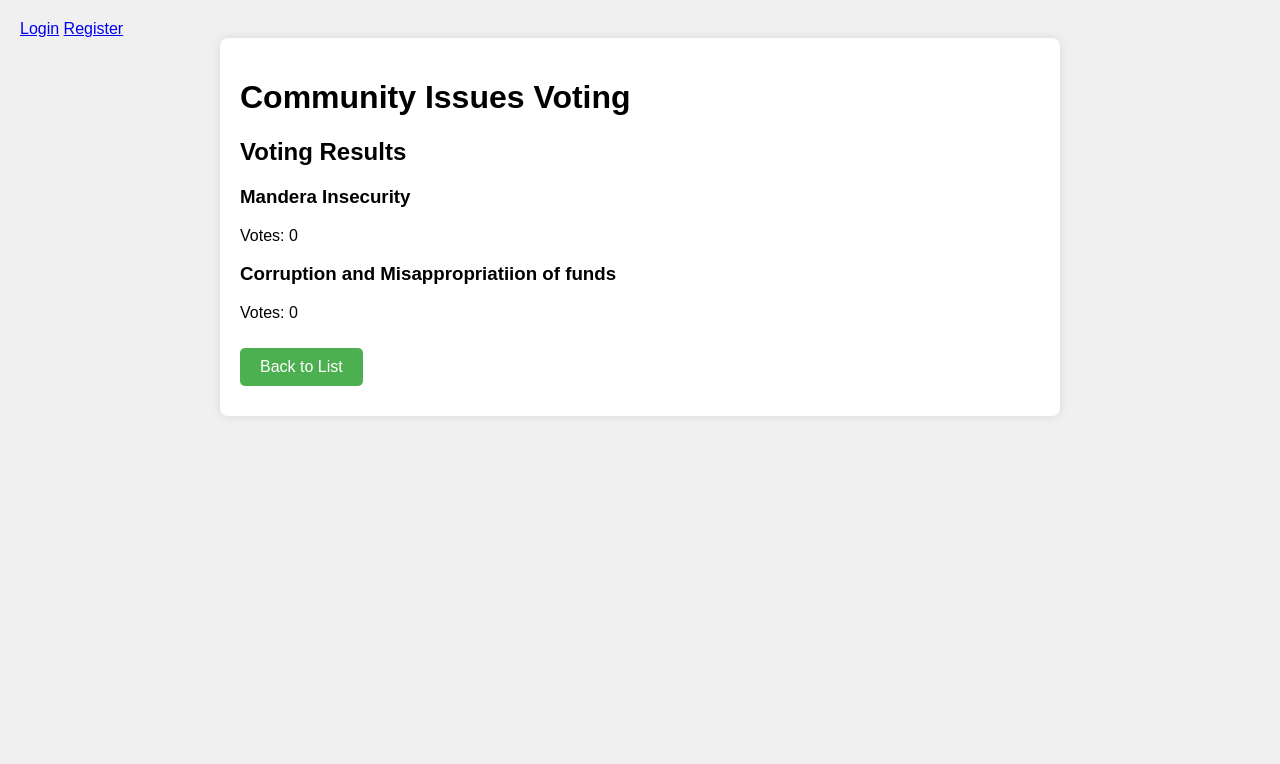
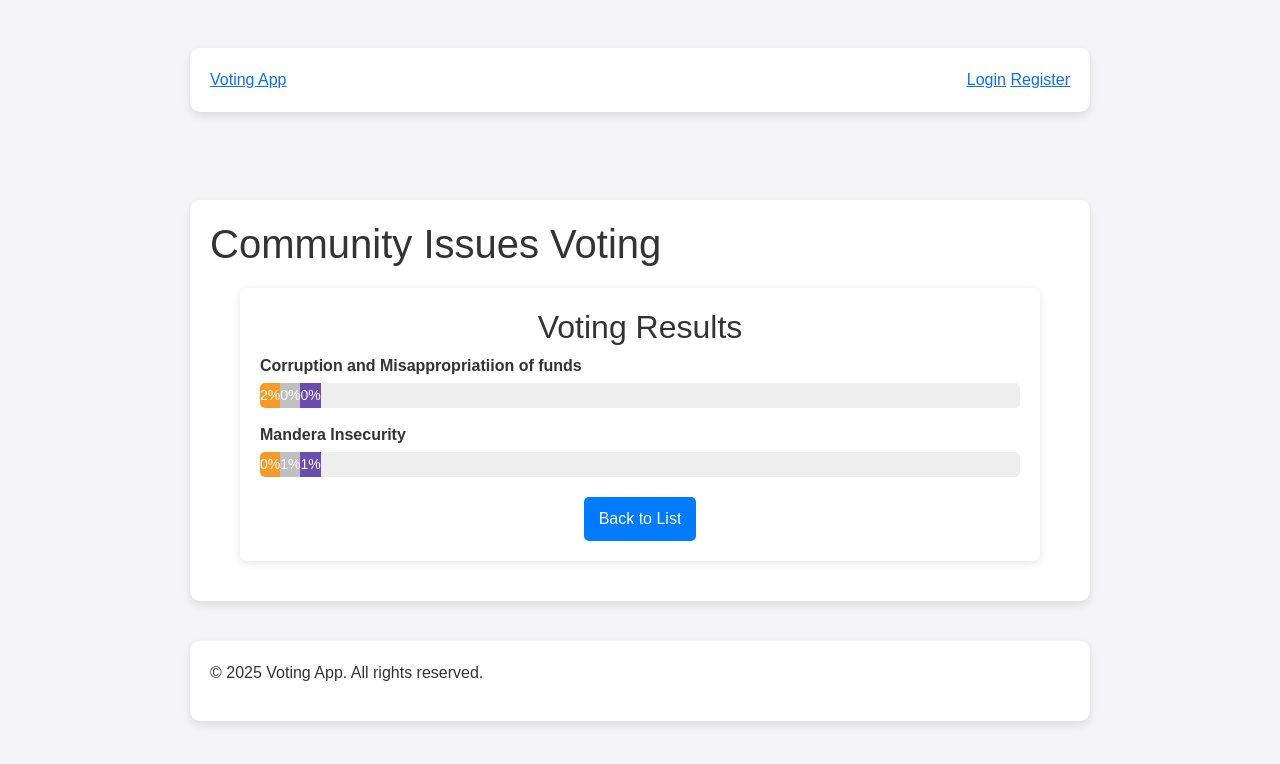
Before and after one commit to theotsori/Polling-Stats, a Flask app: page /results in a window 1280 px wide. Shown: the top 764 px of the page. Run offline with Flask 3, Linux system fonts and the light colour scheme.

Commit message:
Enhance voting application UI with new styles and templates for issues and results

```diff
--- a/app.py
+++ b/app.py
@@ -58,9 +58,13 @@ class Issue(db.Model):
 
 class UserVote(db.Model):
     id = db.Column(db.Integer, primary_key=True)
-    user_id = db.Column(db.Integer, db.ForeignKey('user.id'))
-    issue_id = db.Column(db.Integer, db.ForeignKey('issue.id'))
+    user_id = db.Column(db.Integer, db.ForeignKey('user.id'), nullable=False)
+    issue_id = db.Column(db.Integer, db.ForeignKey('issue.id'), nullable=False)
+    vote_type = db.Column(db.String(10), nullable=False)  # 'agree', 'not_sure', 'disagree'
     voted_at = db.Column(db.DateTime, default=datetime.utcnow)
+
+    user = db.relationship('User', backref='votes')
+    issue = db.relationship('Issue', backref='user_votes')
 
 # -------------------------
 # Flask-Admin Setup
@@ -170,21 +174,46 @@ def add_issue():
 @login_required
 def vote(issue_id):
     issue = Issue.query.get_or_404(issue_id)
+    vote_type = request.form.get('vote_type')
+
+    if vote_type not in ['agree', 'not_sure', 'disagree']:
+        flash('Invalid vote option.', 'error')
+        return redirect(url_for('index'))
+
     existing_vote = UserVote.query.filter_by(user_id=current_user.id, issue_id=issue_id).first()
-    if not existing_vote:
-        issue.votes += 1
-        new_vote = UserVote(user_id=current_user.id, issue_id=issue_id)
+
+    if existing_vote:
+        flash('You have already voted on this issue.', 'warning')
+    else:
+        new_vote = UserVote(user_id=current_user.id, issue_id=issue_id, vote_type=vote_type)
         db.session.add(new_vote)
         db.session.commit()
         flash('Your vote has been recorded!', 'success')
-    else:
-        flash('You have already voted on this issue.', 'warning')
+
     return redirect(url_for('index'))
 
 @app.route('/results')
 def results():
-    issues = Issue.query.order_by(Issue.votes.desc()).all()
-    return render_template('results.html', issues=issues)
+    # Fetch voting results from the database
+    results_data = db.session.query(
+        Issue.title,
+        db.func.count(UserVote.id).filter(UserVote.vote_type == "agree").label("agree"),
+        db.func.count(UserVote.id).filter(UserVote.vote_type == "not_sure").label("not_sure"),
+        db.func.count(UserVote.id).filter(UserVote.vote_type == "disagree").label("disagree"),
+        db.func.count(UserVote.id).label("total")
+    ).join(UserVote).group_by(Issue.title).all()
+
+    results = []
+    for row in results_data:
+        results.append({
+            "issue": {"title": row.title},
+            "agree": row.agree,
+            "not_sure": row.not_sure,
+            "disagree": row.disagree,
+            "total": row.total
+        })
+
+    return render_template("results.html", results=results)
 
 # -------------------------
 # Run the Application
--- a/app/templates/add_issue.html
+++ b/app/templates/add_issue.html
@@ -1,4 +1,10 @@
 {% extends "base.html" %}
+
+{% block title %}Home - Voting App{% endblock %}
+
+{% block extra_head %}
+  <link rel="stylesheet" href="{{ url_for('static', filename='style.css') }}">
+{% endblock %}
 
 {% block content %}
     <form method="POST" class="issue-form">
--- a/app/templates/base.html
+++ b/app/templates/base.html
@@ -3,11 +3,19 @@
 <head>
   <meta charset="UTF-8">
   <meta name="viewport" content="width=device-width, initial-scale=1.0">
-    <title>Voting App</title>
-    <link rel="stylesheet" href="{{ url_for('static', filename='style.css') }}">
+  <meta name="description" content="Community Issues Voting App">
+  <title>{% block title %}Voting App{% endblock %}</title>
+  <link rel="stylesheet" href="https://cdn.jsdelivr.net/npm/bootstrap@5.3.0/dist/css/bootstrap.min.css">
+  <link rel="stylesheet" href="{{ url_for('static', filename='base.css') }}">
+  {% block extra_head %}{% endblock %}
 </head>
 <body>
-    <div class="auth-links">
+  <!-- Header with Navigation -->
+  <header>
+    <div class="navbar">
+      <div class="container">
+        <a class="logo" href="{{ url_for('index') }}">Voting App</a>
+        <nav>
           {% if current_user.is_authenticated %}
             <span>Welcome, {{ current_user.username }}</span>
             <a href="{{ url_for('logout') }}">Logout</a>
@@ -18,19 +26,35 @@
             <a href="{{ url_for('login') }}">Login</a>
             <a href="{{ url_for('register') }}">Register</a>
           {% endif %}
+        </nav>
       </div>
-    <div class="container">
+    </div>
+  </header>
+
+  <!-- Main Content Area -->
+  <main class="container">
     <h1>Community Issues Voting</h1>
     {% block content %}{% endblock %}
-    </div>
-    {% with messages = get_flashed_messages() %}
+  </main>
+
+  <!-- Flash Messages -->
+  {% with messages = get_flashed_messages(with_categories=true) %}
     {% if messages %}
       <div class="flash-messages">
-                {% for message in messages %}
-                    <div class="flash">{{ message }}</div>
+        {% for category, message in messages %}
+          <div class="flash {{ category }}">{{ message }}</div>
         {% endfor %}
       </div>
     {% endif %}
   {% endwith %}
+
+  <!-- Footer -->
+  <footer>
+    <div class="container">
+      <p>&copy; {{ current_year if current_year is defined else "2025" }} Voting App. All rights reserved.</p>
+    </div>
+  </footer>
+
+  {% block extra_scripts %}{% endblock %}
 </body>
 </html>
--- a/app/templates/results.html
+++ b/app/templates/results.html
@@ -1,14 +1,36 @@
 {% extends "base.html" %}
 
+{% block title %}Voting Results - Voting App{% endblock %}
+
+{% block extra_head %}
+  <link rel="stylesheet" href="{{ url_for('static', filename='results.css') }}">
+{% endblock %}
+
 {% block content %}
+<section class="results">
+  <header>
     <h2>Voting Results</h2>
-    <div class="results-list">
-        {% for issue in issues %}
-        <div class="result-item">
-            <h3>{{ issue.title }}</h3>
-            <p>Votes: {{ issue.votes }}</p>
+  </header>
+  <section class="results-list">
+    {% for result in results %}
+      <div class="result-item">
+        <div class="issue-title">{{ result.issue.title }}</div>
+        <div class="bar-chart">
+          <div class="bar support" data-width="{{ (result.agree / result.total * 100) if result.total > 0 else 0 }}">
+            {{ result.agree }}%
+          </div>
+          <div class="bar neutral" data-width="{{ (result.not_sure / result.total * 100) if result.total > 0 else 0 }}">
+            {{ result.not_sure }}%
+          </div>
+          <div class="bar oppose" data-width="{{ (result.disagree / result.total * 100) if result.total > 0 else 0 }}">
+            {{ result.disagree }}%
+          </div>
         </div>
-        {% endfor %}
-    </div>
+      </div>
+    {% endfor %}
+  </section>
+  <footer class="results-footer">
     <a href="{{ url_for('index') }}" class="button">Back to List</a>
+  </footer>
+</section>
 {% endblock %}
--- /dev/null
+++ b/static/base.css
@@ -0,0 +1,73 @@
+/* General Styling */
+body {
+    font-family: 'Poppins', sans-serif;
+    margin: 0;
+    padding: 0;
+    background-color: #f4f4f9;
+    color: #333;
+}
+
+/* Container for Page Content */
+.container {
+    max-width: 900px;
+    margin: 40px auto;
+    background: white;
+    padding: 20px;
+    border-radius: 10px;
+    box-shadow: 0 4px 8px rgba(0, 0, 0, 0.1);
+}
+
+/* Auth Links Styling */
+.auth-links {
+    display: flex;
+    justify-content: flex-end;
+    padding: 15px;
+    background: #333;
+    color: white;
+}
+
+.auth-links a {
+    color: #f0f0f0;
+    text-decoration: none;
+    margin-left: 15px;
+    font-weight: bold;
+}
+
+.auth-links a:hover {
+    color: #4CAF50;
+}
+
+/* Flash Messages */
+.flash-messages {
+    position: fixed;
+    top: 20px;
+    right: 20px;
+    z-index: 1000;
+}
+
+.flash {
+    padding: 10px 20px;
+    margin: 5px;
+    border-radius: 5px;
+    color: white;
+    font-weight: bold;
+}
+
+.flash.error { background-color: #e74c3c; }
+.flash.success { background-color: #2ecc71; }
+.flash.info { background-color: #3498db; }
+
+/* Buttons */
+.button {
+    display: inline-block;
+    padding: 12px 20px;
+    background: #4CAF50;
+    color: white;
+    border-radius: 6px;
+    text-decoration: none;
+    transition: background 0.3s ease;
+}
+
+.button:hover {
+    background: #388E3C;
+}
--- /dev/null
+++ b/static/results.css
@@ -0,0 +1,69 @@
+.results {
+  max-width: 800px;
+  margin: 20px auto;
+  padding: 20px;
+  background: white;
+  box-shadow: 0 2px 10px rgba(0, 0, 0, 0.1);
+  border-radius: 8px;
+}
+
+.results h2 {
+  text-align: center;
+  color: #333;
+}
+
+.result-item {
+  margin-bottom: 15px;
+}
+
+.issue-title {
+  font-weight: bold;
+  margin-bottom: 5px;
+}
+
+.bar-chart {
+  display: flex;
+  height: 25px;
+  border-radius: 5px;
+  overflow: hidden;
+  background: #eee;
+}
+
+.bar {
+  height: 100%;
+  text-align: center;
+  color: white;
+  font-size: 14px;
+  line-height: 25px;
+  white-space: nowrap;
+}
+
+.support {
+  background-color: #f79b28; /* Orange */
+}
+
+.neutral {
+  background-color: #c0c0c0; /* Gray */
+}
+
+.oppose {
+  background-color: #6b4caf; /* Purple */
+}
+
+.results-footer {
+  text-align: center;
+  margin-top: 20px;
+}
+
+.button {
+  display: inline-block;
+  padding: 10px 15px;
+  background-color: #007bff;
+  color: white;
+  text-decoration: none;
+  border-radius: 5px;
+}
+
+.button:hover {
+  background-color: #0056b3;
+}
--- a/static/style.css
+++ b/static/style.css
@@ -1,77 +1,108 @@
+/* Base Styles */
 body {
-    font-family: Arial, sans-serif;
+  font-family: 'Open Sans', sans-serif;
   margin: 0;
-    padding: 20px;
-    background-color: #f0f0f0;
+  padding: 16px;
+  background-color: #fafafa;
+  color: #333;
 }
 
+/* Main Container */
 .container {
-    max-width: 800px;
-    margin: 0 auto;
-    background-color: white;
-    padding: 20px;
-    border-radius: 8px;
-    box-shadow: 0 0 10px rgba(0,0,0,0.1);
+  max-width: 900px;
+  margin: 24px auto;
+  background-color: #ffffff;
+  padding: 24px;
+  border-radius: 12px;
+  box-shadow: 0 4px 8px rgba(0, 0, 0, 0.1);
 }
 
+/* Buttons */
 .button {
   display: inline-block;
-    padding: 10px 20px;
-    background-color: #4CAF50;
-    color: white;
+  padding: 12px 24px;
+  background-color: #ff6f61;
+  color: #fff;
   text-decoration: none;
-    border-radius: 5px;
-    margin: 10px 0;
+  border-radius: 6px;
+  transition: background-color 0.3s ease;
+  margin: 12px 0;
 }
 
+.button:hover {
+  background-color: #ff8a75;
+}
+
+/* Issue Card */
 .issue {
   border: 1px solid #ddd;
-    padding: 15px;
-    margin: 10px 0;
-    border-radius: 5px;
+  padding: 16px;
+  margin: 12px 0;
+  border-radius: 6px;
+  background-color: #fff;
 }
 
+/* Vote Section */
 .vote-section {
   display: flex;
   align-items: center;
-    gap: 10px;
-    margin-top: 10px;
+  gap: 12px;
+  margin-top: 12px;
 }
 
 .vote-button {
-    background-color: #2196F3;
-    color: white;
+  background-color: #4a90e2;
+  color: #fff;
   border: none;
-    padding: 5px 10px;
-    border-radius: 3px;
+  padding: 8px 16px;
+  border-radius: 4px;
   cursor: pointer;
+  transition: background-color 0.2s ease;
 }
 
+.vote-button:hover {
+  background-color: #357ab8;
+}
+
+/* Form Styling */
 .issue-form .form-group {
-    margin: 10px 0;
+  margin: 12px 0;
 }
 
 .issue-form input,
 .issue-form textarea {
   width: 100%;
-    padding: 8px;
-    margin-top: 5px;
+  padding: 10px;
+  margin-top: 6px;
+  border: 1px solid #ccc;
+  border-radius: 4px;
+  box-sizing: border-box;
 }
 
+/* Flash Messages */
 .flash-messages {
   position: fixed;
-    top: 20px;
-    right: 20px;
+  top: 16px;
+  right: 16px;
   z-index: 1000;
 }
 
 .flash {
-    padding: 10px 20px;
-    margin: 10px 0;
-    border-radius: 5px;
-    color: white;
+  padding: 12px 20px;
+  margin: 12px 0;
+  border-radius: 4px;
+  color: #fff;
+  font-weight: bold;
 }
 
-.flash.error { background-color: #ff4444; }
-.flash.success { background-color: #4CAF50; }
-.flash.info { background-color: #2196F3; }
+.flash.error {
+  background-color: #e74c3c;
+}
+
+.flash.success {
+  background-color: #2ecc71;
+}
+
+.flash.info {
+  background-color: #3498db;
+}
```
Also changed, not shown: app/templates/index.html (+29 -9 lines), app/templates/login.html (+24 -7 lines), app/templates/register.html (+30 -7 lines), static/index.css (added, +52 -0 lines), instance/votes.db. Lines whose indentation alone changed are shown as unchanged.
